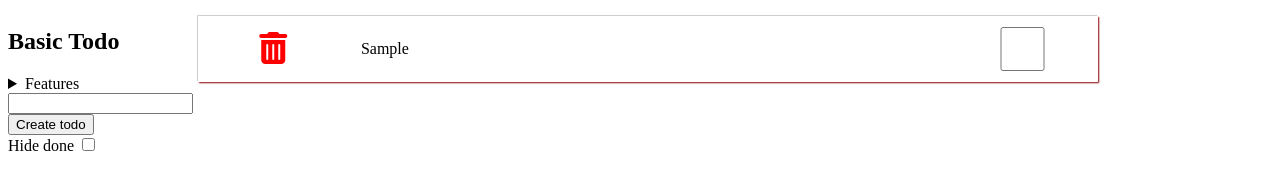
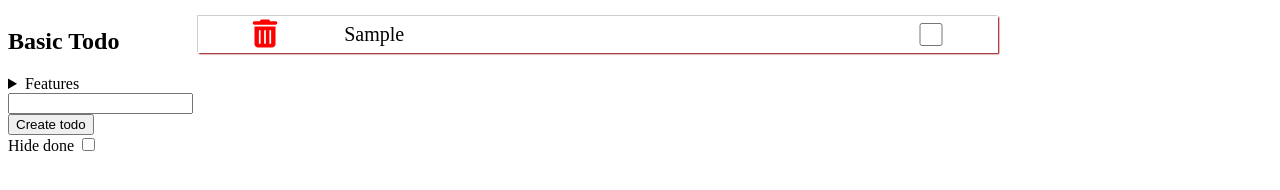
Before and after one commit to PARC6502/VanillaWebBasics, a plain HTML site: page BasicTodo/index.html in a window 1280 px wide. Both pictures are taken after typing "Sample" into the empty fields and a click on the button "Create todo". Drawn offline with Linux system fonts and the light colour scheme.

Commit message:
Adjust style

```diff
--- a/BasicTodo/style.css
+++ b/BasicTodo/style.css
@@ -9,24 +9,21 @@
     padding: 0.25em 0.75em;
 }
 
-.item-delete {
-    border: none;
-    color: red;
-    background-color: white;
-    font-size: 2em;
+
+#todo-container {
+    display: flex;
+    flex-direction: column;
+    max-width: 800px;
 }
 
-.item-delete:hover {
-    font-size: 2.1em;
-}
-
-.item-delete:active {
-    color: rgba(200, 0, 0, 0.8);
-    font-size: 1.9em;
-}
-
-.item-delete:active i {
-    box-shadow: 0 0 0.3px gray;
+.item {
+    display: grid;
+    grid-template-columns: 1fr 4fr 1fr;
+    column-gap: 1em;
+    padding: 0.1em 0.25em;
+    margin: 0.5em 0;
+    box-shadow: 1px 1px 1.5px darkred, -1px -1px 0.5px lightgray;
+    align-items: center;
 }
 
 .done {
@@ -41,17 +38,31 @@ div.item.done.hidden {
     display: none;
 }
 
-#todo-container {
-    display: flex;
-    flex-direction: column;
-    max-width: 900px;
+.item-delete {
+    border: none;
+    color: red;
+    background-color: white;
+    font-size: 1.75em;
 }
 
-.item {
-    display: grid;
-    grid-template-columns: 1fr 4fr 1fr;
-    column-gap: 1em;
-    padding: 0.5em 0.25em;
-    margin: 0.5em 0;
-    box-shadow: 1px 1px 1.5px darkred, -1px -1px 0.5px lightgray;
+.item-delete:hover {
+    font-size: 1.8em;
 }
+
+.item-delete:active {
+    color: rgba(200, 0, 0, 0.8);
+    font-size: 1.7em;
+}
+
+.item-delete:active i {
+    box-shadow: 0 0 0.3px gray;
+}
+
+.item-text {
+    font-size: 1.25em;
+    margin: 0;
+}
+
+.item-tick {
+    height: 1.75em;
+}
```
